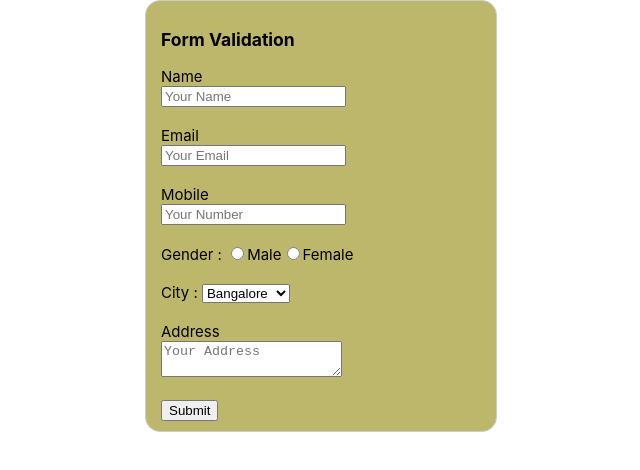
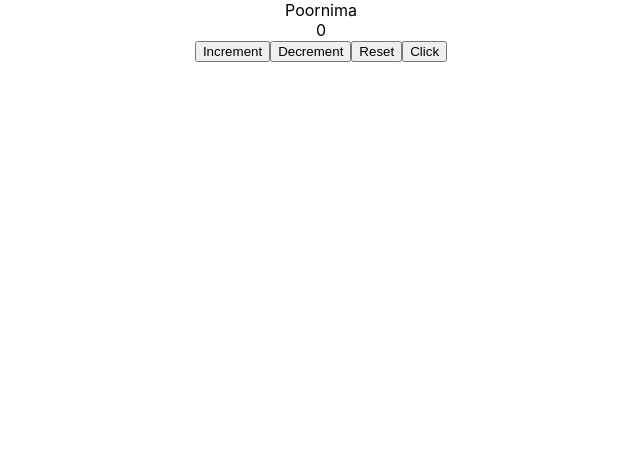
Before and after one commit to Poornima7707/React, a React (Create React App) app: page / in a window 1280 px wide. Shown: the top 470 px of the page, without its empty margins (319-959 px from the left). Built offline with nearby package versions, Linux system fonts and the light colour scheme.

Commit message:
Add files via upload

```diff
--- a/package.json
+++ b/package.json
@@ -1,5 +1,5 @@
 {
-  "name": "my-first-app",
+  "name": "greet-app",
   "version": "0.1.0",
   "private": true,
   "dependencies": {
--- a/src/App.js
+++ b/src/App.js
@@ -1,14 +1,12 @@
 import React from 'react';
-import styles from './App.module.css'
-import logo from './logo.svg';
-import Form from './Form.js'
-
+import './App.css';
+// import Button from './Button';
+import Welcome from "../src/Welcome"
 
 function App() {
   return (
-    <div className={styles.base}>
-      <Form />
-
+    <div className="App">
+    <Welcome />
     </div>
   );
 }
--- /dev/null
+++ b/src/Button.js
@@ -0,0 +1,13 @@
+import React, { Component } from 'react'
+
+export default class Button extends Component {
+    render() {
+        return (
+            <button>
+                Click
+            </button>
+
+        )
+
+}
+}
--- /dev/null
+++ b/src/Welcome.js
@@ -0,0 +1,48 @@
+import React, { Component } from 'react'
+
+export default class Welcome extends Component {
+constructor(props) {
+    super(props);
+    this.state = {name: "Poornima", count: 0}
+
+}
+
+//Arrow Function
+handleChange = () => {
+    this.setState({ name: "Anjan"})
+}
+
+decCount = () => {
+    this.setState({count:this.state.count-1})
+}
+
+incCount = () => {
+    this.setState({count:this.state.count+1})
+}
+
+resetFun = () => {
+    this.setState({count:'0'})
+}
+
+
+    render() {
+        return (
+            <div>
+            <div>
+                {this.state.name}
+            </div>
+
+            <div>
+                {this.state.count}
+            </div>
+            <button onClick={this.incCount}>Increment</button>
+            <button onClick={this.decCount}>Decrement</button>
+
+            <button onClick={this.resetFun} >Reset</button>
+
+            <button onClick={this.handleChange}>Click</button>
+
+            </div>
+        )
+    }
+}
```
Also changed, not shown: 2 other files (tests, documents, lock files or other folders).
